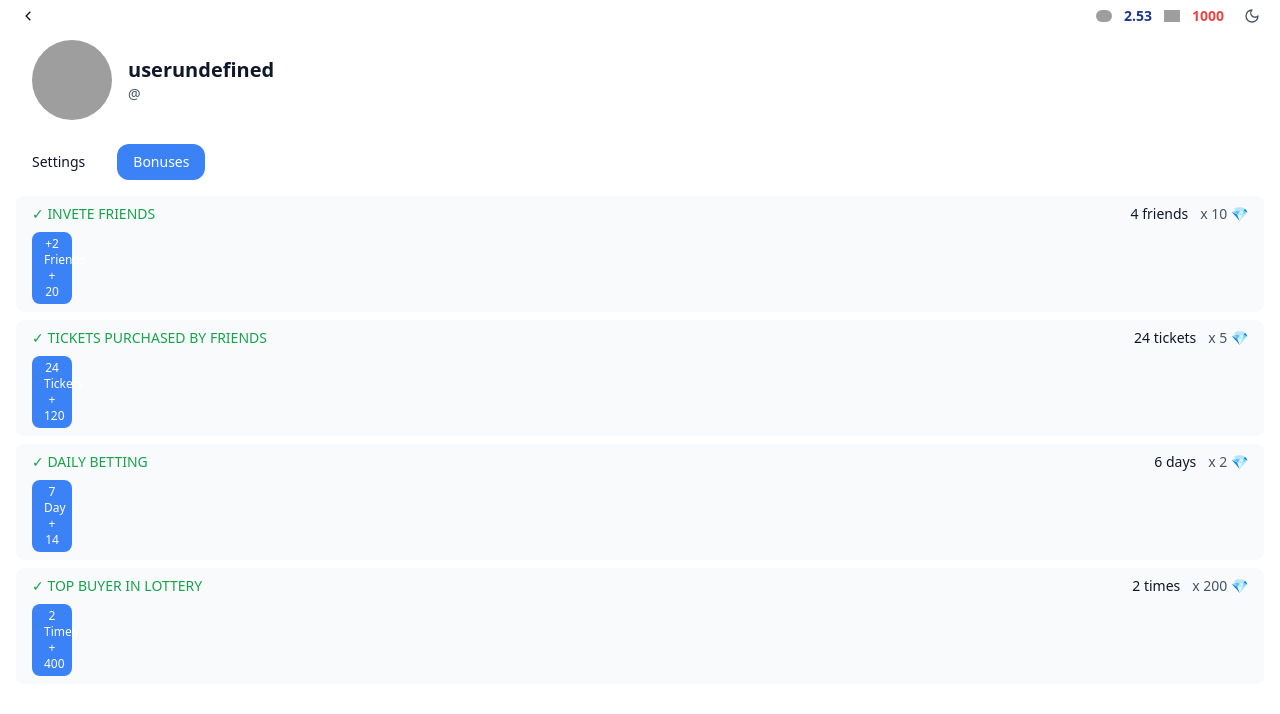
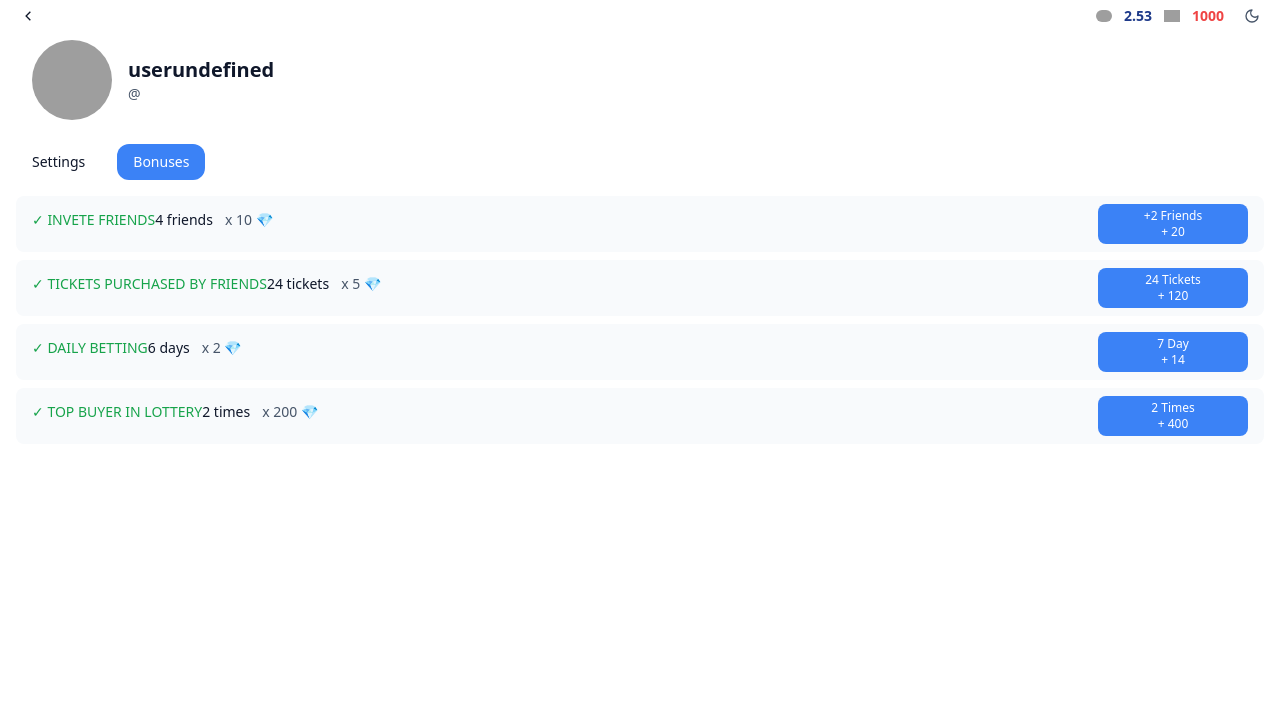
Before and after one commit to Vanguard1105/Crypto_FD_1, a React (Vite) app: page /profile in a window 1280 px wide. Shown: the top 714 px of the page. Built offline with nearby package versions, Linux system fonts and the light colour scheme; no server answers; grey boxes are pictures that could not be loaded.

Commit message:
fix: profile page design updated

```diff
--- a/src/pages/Profile.tsx
+++ b/src/pages/Profile.tsx
@@ -108,7 +108,7 @@ const Profile = () => {
           {bonusItems.map((item, index) => (
             <div
               key={index}
-              className={`px-4 py-2 rounded-lg flex flex-col justify-between ${
+              className={`px-4 py-2 rounded-lg flex flex-row justify-between ${
                 theme === 'dark' ? 'bg-slate-800' : 'bg-slate-50'
               }`}
             >
@@ -132,7 +132,7 @@ const Profile = () => {
                 </div>
               </div>
               <div className="flex items-center">
-                <div className={`px-3 py-1 rounded-lg w-10 ${
+                <div className={`px-3 py-1 rounded-lg w-[150px] ${
                   theme === 'dark' ? 'bg-blue-600' : 'bg-blue-500'
                 }`}>
                   <div className="text-xs text-white text-center">{item.bonus}</div>
```
